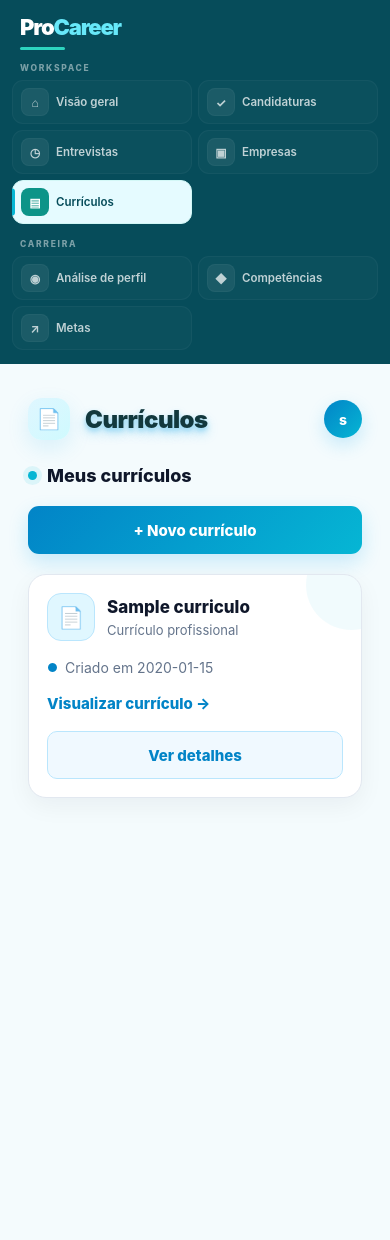
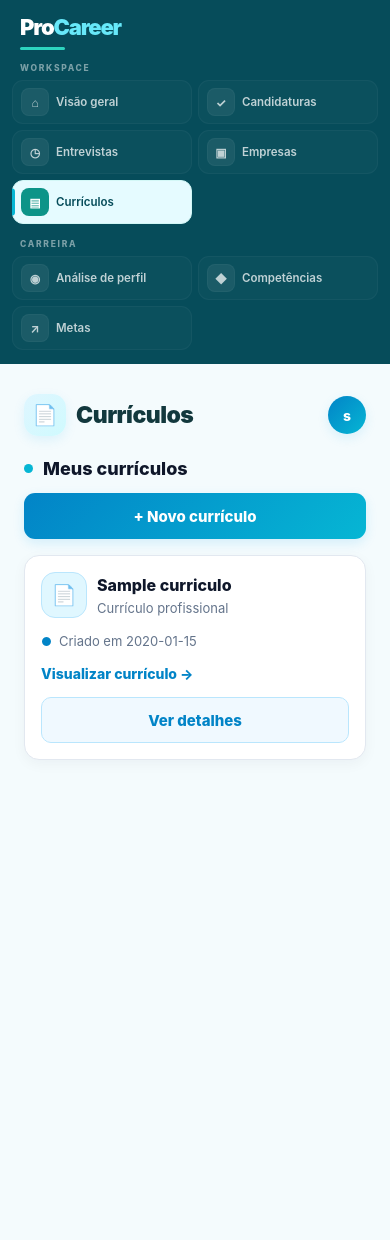
Before and after one commit to Biana-pixel/procaree, a Flask app: page /curriculos in a window 390 px wide. Run offline with Flask 3, Linux system fonts and the light colour scheme; the visitor is signed in with stand-in values (Sample User, id 1); a database or web service that is not in the repository returns one stand-in record (values such as "Sample title"); some libraries are stand-ins or nearby versions.

Commit message:
Melhora validação de email e responsividade mobile

```diff
--- a/templates/curriculos.html
+++ b/templates/curriculos.html
@@ -29,27 +29,22 @@
 
     .page-topbar {
         position: relative;
-
         display: flex;
         justify-content: space-between;
         align-items: center;
-
         margin-bottom: 32px;
     }
 
     .page-heading {
         display: flex;
         align-items: center;
-
         gap: 15px;
     }
 
     .heading-icon {
         width: 48px;
         height: 48px;
-
         flex-shrink: 0;
-
         border-radius: 14px;
 
         display: flex;
@@ -76,9 +71,7 @@
     }
 
     .heading-icon:hover {
-        transform:
-            rotate(-5deg)
-            scale(1.06);
+        transform: rotate(-5deg) scale(1.06);
 
         box-shadow:
             0 11px 26px
@@ -87,13 +80,9 @@
 
     .page-heading h1 {
         margin: 0;
-
         font-size: 28px;
-
         color: #12383d;
-
         letter-spacing: -.5px;
-
         font-weight: 900;
 
         text-shadow:
@@ -117,9 +106,7 @@
         justify-content: center;
 
         color: white;
-
         font-size: 15px;
-
         font-weight: 800;
 
         background: linear-gradient(
@@ -138,9 +125,7 @@
     }
 
     .profile:hover {
-        transform:
-            translateY(-2px)
-            scale(1.05);
+        transform: translateY(-2px) scale(1.05);
 
         box-shadow:
             0 10px 24px
@@ -166,26 +151,22 @@
     .section-title {
         display: flex;
         align-items: center;
-
         gap: 10px;
     }
 
     .section-title h2 {
         margin: 0;
-
         font-size: 20px;
-
         font-weight: 800;
-
         color: #0f172a;
     }
 
     .section-title span {
         width: 9px;
         height: 9px;
+        flex-shrink: 0;
 
         border-radius: 50%;
-
         background: #06b6d4;
 
         box-shadow:
@@ -209,15 +190,12 @@
         gap: 8px;
 
         padding: 11px 18px;
-
         min-height: 48px;
 
         border-radius: 11px;
 
         color: white;
-
         font-size: 15px;
-
         font-weight: 800;
 
         background: linear-gradient(
@@ -267,13 +245,11 @@
 
     .curriculo-card {
         position: relative;
-
         overflow: hidden;
 
         background: white;
 
         border: 1px solid #e2e8f0;
-
         border-radius: 18px;
 
         padding: 22px;
@@ -286,10 +262,12 @@
             transform .22s ease,
             box-shadow .22s ease,
             border-color .22s ease;
+
+        contain: layout paint;
     }
 
 
-    /* LINHA AZUL — APARECE SOMENTE NO HOVER */
+    /* LINHA AZUL */
 
     .curriculo-card::before {
         content: "";
@@ -310,8 +288,7 @@
 
         opacity: 0;
 
-        transition:
-            opacity .25s ease;
+        transition: opacity .25s ease;
     }
 
     .curriculo-card:hover::before {
@@ -358,7 +335,6 @@
         align-items: center;
 
         gap: 14px;
-
         margin-bottom: 18px;
     }
 
@@ -377,7 +353,6 @@
         font-size: 23px;
 
         background: #e0f7ff;
-
         color: #0284c7;
 
         border: 1px solid #bae6fd;
@@ -391,15 +366,12 @@
         margin: 0 0 5px;
 
         font-size: 18px;
-
         font-weight: 800;
 
         color: #0f172a;
 
         white-space: nowrap;
-
         overflow: hidden;
-
         text-overflow: ellipsis;
     }
 
@@ -407,7 +379,6 @@
         margin: 0;
 
         font-size: 14px;
-
         color: #64748b;
     }
 
@@ -421,17 +392,14 @@
         align-items: center;
 
         gap: 7px;
-
         margin-bottom: 17px;
 
         font-size: 14px;
-
         color: #64748b;
     }
 
     .curriculo-date span {
         color: #0284c7;
-
         font-size: 12px;
     }
 
@@ -445,13 +413,11 @@
         align-items: center;
 
         gap: 6px;
-
         margin-bottom: 18px;
 
         color: #0284c7;
 
         font-size: 15px;
-
         font-weight: 800;
 
         text-decoration: none;
@@ -463,7 +429,6 @@
 
     .curriculo-link:hover {
         gap: 9px;
-
         color: #0369a1;
     }
 
@@ -473,7 +438,6 @@
         margin-bottom: 18px;
 
         font-size: 14px;
-
         color: #64748b;
     }
 
@@ -484,7 +448,6 @@
 
     .btn-details {
         width: 100%;
-
         min-height: 46px;
 
         padding: 10px 14px;
@@ -494,13 +457,11 @@
         border: 1px solid #bae6fd;
 
         background: #f0f9ff;
-
         color: #0284c7;
 
         text-decoration: none;
 
         font-size: 14px;
-
         font-weight: 800;
 
         display: flex;
@@ -544,6 +505,8 @@
         box-shadow:
             0 8px 25px
             rgba(15, 23, 42, .04);
+
+        contain: layout paint;
     }
 
     .empty-icon {
@@ -561,7 +524,6 @@
         font-size: 28px;
 
         background: #e0f7ff;
-
         color: #0284c7;
     }
 
@@ -569,7 +531,6 @@
         margin: 0 0 7px;
 
         font-size: 18px;
-
         font-weight: 800;
 
         color: #0f172a;
@@ -581,7 +542,6 @@
         max-width: 500px;
 
         font-size: 14px;
-
         line-height: 1.6;
 
         color: #64748b;
@@ -589,7 +549,7 @@
 
 
     /* =========================
-       RESPONSIVO
+       TABLET
     ========================= */
 
     @media (max-width: 900px) {
@@ -601,107 +561,117 @@
         .curriculos-grid {
             grid-template-columns: 1fr;
         }
-
     }
 
+
+    /* =========================
+       CELULAR
+    ========================= */
 
     @media (max-width: 650px) {
 
         .page {
-            padding: 18px 16px 35px;
+            padding: 16px 14px 30px;
         }
 
         .page-topbar {
-            margin-bottom: 25px;
+            margin-bottom: 22px;
         }
 
         .heading-icon {
             width: 42px;
             height: 42px;
+            font-size: 20px;
 
-            font-size: 20px;
+            /* Menos trabalho gráfico no celular */
+            box-shadow: 0 4px 12px rgba(14, 165, 233, .10);
+        }
+
+        .page-heading {
+            gap: 10px;
         }
 
         .page-heading h1 {
             font-size: 24px;
+
+            /* Evita renderização pesada do texto */
+            text-shadow: none;
         }
 
         .profile {
             width: 38px;
             height: 38px;
+            font-size: 14px;
 
-            font-size: 14px;
+            box-shadow: 0 4px 12px rgba(14, 165, 233, .12);
         }
 
         .section-top {
             align-items: flex-start;
+            flex-direction: column;
 
-            flex-direction: column;
+            gap: 14px;
+            margin-bottom: 16px;
         }
 
         .section-title h2 {
             font-size: 18px;
         }
 
+        .section-title span {
+            box-shadow: none;
+        }
+
         .btn-new {
             width: 100%;
-
+            min-height: 46px;
             font-size: 15px;
 
-            min-height: 48px;
+            box-shadow: 0 4px 12px rgba(14, 165, 233, .14);
         }
 
-        .curriculo-card {
-            padding: 20px;
-        }
-
-        .curriculo-info h3 {
-            font-size: 17px;
-        }
-
-        .curriculo-info p {
-            font-size: 14px;
-        }
-
-        .curriculo-date {
-            font-size: 14px;
-        }
-
-        .curriculo-link {
-            font-size: 15px;
-        }
-
-        .sem-link {
-            font-size: 14px;
-        }
-
-        .btn-details {
-            min-height: 48px;
-
-            font-size: 15px;
-        }
-
-    }
-
-
-    @media (max-width: 450px) {
-
-        .page-heading h1 {
-            font-size: 24px;
+        .curriculos-grid {
+            gap: 14px;
         }
 
         .curriculo-card {
             padding: 18px;
+
+            border-radius: 15px;
+
+            /* Sombra mais leve no celular */
+            box-shadow:
+                0 4px 14px
+                rgba(15, 23, 42, .045);
+
+            /* Evita animações desnecessárias */
+            transition: none;
+        }
+
+        /* Remove decoração que não é necessária no toque */
+        .curriculo-card::before,
+        .curriculo-card::after {
+            display: none;
+        }
+
+        .curriculo-card:hover {
+            transform: none;
+
+            border-color: #e2e8f0;
+
+            box-shadow:
+                0 4px 14px
+                rgba(15, 23, 42, .045);
         }
 
         .curriculo-header {
             gap: 12px;
+            margin-bottom: 15px;
         }
 
         .pdf-icon {
             width: 48px;
             height: 48px;
-
             font-size: 21px;
         }
 
@@ -714,25 +684,123 @@
         }
 
         .curriculo-date {
+            margin-bottom: 14px;
             font-size: 14px;
         }
 
         .curriculo-link {
+            margin-bottom: 15px;
             font-size: 15px;
+
+            transition: none;
+        }
+
+        .curriculo-link:hover {
+            gap: 6px;
+        }
+
+        .sem-link {
+            margin-bottom: 15px;
+            font-size: 14px;
+        }
+
+        .btn-details {
+            min-height: 46px;
+            font-size: 15px;
+
+            transition: none;
+        }
+
+        .btn-details:hover {
+            transform: none;
         }
 
         .empty-state {
-            padding: 50px 20px;
+            margin-top: 20px;
+
+            padding: 42px 18px;
+
+            border-radius: 15px;
+
+            box-shadow:
+                0 4px 14px
+                rgba(15, 23, 42, .04);
+        }
+    }
+
+
+    /* =========================
+       CELULARES PEQUENOS
+    ========================= */
+
+    @media (max-width: 450px) {
+
+        .page {
+            padding: 14px 12px 28px;
+        }
+
+        .page-heading h1 {
+            font-size: 23px;
+        }
+
+        .curriculo-card {
+            padding: 16px;
+        }
+
+        .curriculo-header {
+            gap: 10px;
+        }
+
+        .pdf-icon {
+            width: 46px;
+            height: 46px;
+            font-size: 20px;
+        }
+
+        .curriculo-info h3 {
+            font-size: 16px;
+        }
+
+        .curriculo-info p {
+            font-size: 13px;
+        }
+
+        .curriculo-date {
+            font-size: 13px;
+        }
+
+        .curriculo-link {
+            font-size: 14px;
+        }
+
+        .empty-state {
+            padding: 40px 16px;
         }
 
         .empty-state h3 {
-            font-size: 18px;
+            font-size: 17px;
         }
 
         .empty-state p {
             font-size: 14px;
         }
+    }
 
+
+    /* =========================
+       USUÁRIO QUE PREFERE
+       MENOS ANIMAÇÕES
+    ========================= */
+
+    @media (prefers-reduced-motion: reduce) {
+
+        *,
+        *::before,
+        *::after {
+            scroll-behavior: auto !important;
+            transition: none !important;
+            animation: none !important;
+        }
     }
 
 </style>
```
Also changed, not shown: routes/auth.py (+20 -4 lines).
